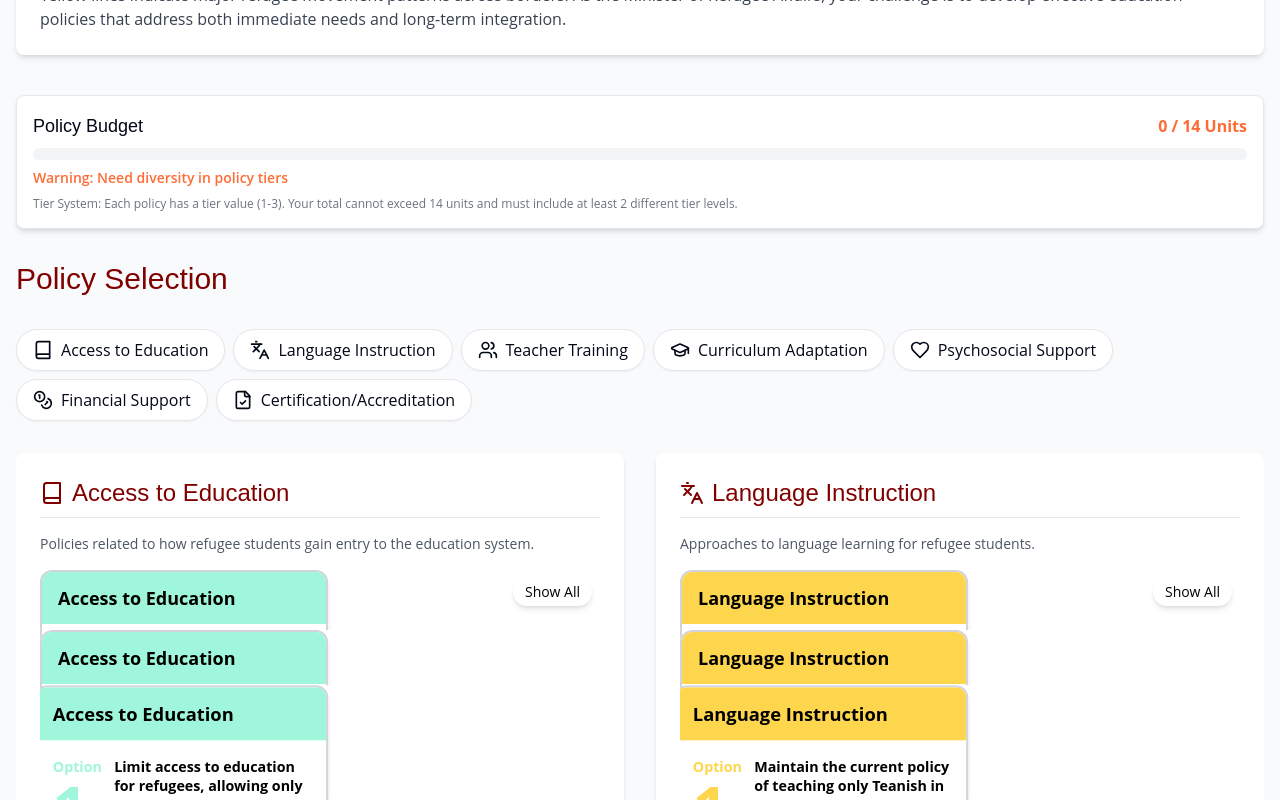
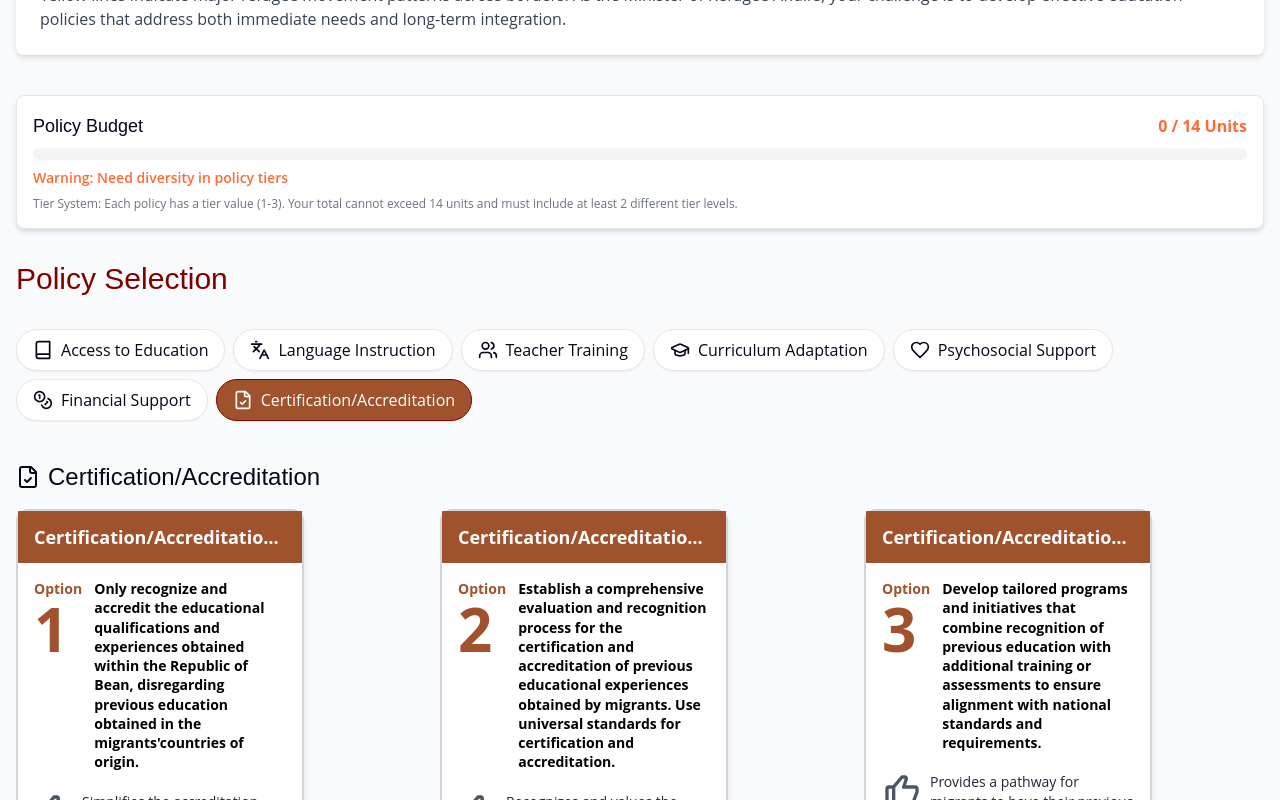
Before and after one commit to SankrityaT/bean-refugee-challenge-next, a Next.js app: page /policy-selection in a window 1280 px wide. Both pictures are taken after a click on the element "Certification/Accreditation". Shown: the part 733-1533 px from the top of the page. Built offline with nearby package versions, Linux system fonts and the light colour scheme.

Commit message:
added the filter fixes in policy-selection

```diff
--- a/src/app/policy-selection/page.tsx
+++ b/src/app/policy-selection/page.tsx
@@ -1,6 +1,7 @@
 'use client';
 
-import React, { useEffect } from 'react';
+import React, { useEffect, useState } from 'react';
+import PolicyCard from '@/components/ui/PolicyCard';
 import { useRouter } from 'next/navigation';
 import { Button } from "@/components/ui/button";
 import { toast } from "@/hooks/use-toast";
@@ -10,6 +11,28 @@ import { POLICY_AREAS } from '@/data/game-data';
 import { calculateRemainingUnits, validateSelections } from '@/lib/budget-engine';
 import { useGameContext } from '@/context/GameContext';
 import StackedPolicyCards from '@/components/ui/StackedPolicyCards';
+
+// Function to get the background color for each category
+const getCategoryBackgroundColor = (category: string) => {
+  switch (category) {
+    case 'access':
+      return '#A0F6DA'; // Cyan Blue
+    case 'language':
+      return '#FED64D'; // Yellow
+    case 'teacher':
+      return '#EF5EFF'; // Pink
+    case 'curriculum':
+      return '#7FFF2A'; // Green
+    case 'psychosocial':
+      return '#5CCBFF'; // Red (example)
+    case 'financial':
+      return '#F46A1F'; // Blue (example)
+    case 'certification':
+      return '#A0522D'; // Orange (example)
+    default:
+      return '#FFFFFF'; // Default White
+  }
+};
 
 export default function PolicySelectionPage() {
   const router = useRouter();
@@ -73,6 +96,9 @@ export default function PolicySelectionPage() {
   // Calculate remaining budget units
   const remainingUnits = calculateRemainingUnits(getSelectedPolicyObjects());
 
+  // Add state for selected policy area
+  const [selectedArea, setSelectedArea] = useState<string | null>(null);
+
   return (
     <div className="min-h-screen bg-gray-50 font-opensans">
       {/* Header */}
@@ -129,13 +155,21 @@ export default function PolicySelectionPage() {
 
         <h2 className="font-bebas text-3xl mt-8 mb-6 text-policy-maroon">Policy Selection</h2>
 
-        {/* Policy categories displayed in a non-scrolling flex container */}
+        {/* Update the policy categories section */}
         <div className="mb-6">
           <div className="flex flex-wrap gap-2 py-2">
             {POLICY_AREAS.map((area) => (
               <div
                 key={`category-${area.id}`}
-                className="px-4 py-2 bg-white rounded-full shadow-sm border border-gray-200 flex items-center gap-2 cursor-pointer hover:bg-gray-50 transition-colors"
+                className={`px-4 py-2 rounded-full shadow-sm border flex items-center gap-2 cursor-pointer transition-all duration-300 ${
+                  selectedArea === area.id
+                    ? 'text-white border-policy-maroon'
+                    : 'border-gray-200 hover:bg-gray-50'
+                }`}
+                style={{
+                  backgroundColor: selectedArea === area.id ? getCategoryBackgroundColor(area.id) : '#FFFFFF'
+                }}
+                onClick={() => setSelectedArea(selectedArea === area.id ? null : area.id)}
               >
                 <area.icon className="h-5 w-5" />
                 <span className="whitespace-nowrap font-medium">{area.title}</span>
@@ -144,13 +178,49 @@ export default function PolicySelectionPage() {
           </div>
         </div>
 
-        {/* Responsive grid with smooth scrolling */}
-        <div className="grid grid-cols-1 md:grid-cols-2 gap-8 overflow-y-auto" style={{ scrollBehavior: 'smooth' }}>
-          {POLICY_AREAS.map((area, index) => (
+        {/* Update the policy cards display section */}
+        <div className="mt-8">
+          {selectedArea ? (
+            <div className="w-full">
+              {POLICY_AREAS.map((area) => (
+                area.id === selectedArea && (
+                  <div key={area.id} className="space-y-4">
+                    <div className="flex justify-between items-center">
+                      <h3 className="font-bebas text-2xl flex items-center gap-2">
+                        <area.icon className="h-6 w-6" />
+                        {area.title}
+                      </h3>
+                    </div>
+
+                    {/* Horizontal policy cards layout */}
+                    <div className="grid grid-cols-3 gap-6">
+                      {area.policies.map((policy) => (
+                        <div key={policy.id} className="relative">
+                          <PolicyCard
+                            id={policy.id}
+                            title={policy.title}
+                            description={policy.description}
+                            impact={policy.impact}
+                            tier={policy.tier}
+                            icon={area.icon}
+                            category={area.id}
+                            isSelected={selectedPolicies.includes(policy.id)}
+                            onClick={() => handlePolicySelect(policy.id, policy.tier)}
+                          />
+                        </div>
+                      ))}
+                    </div>
+                  </div>
+                )
+              ))}
+            </div>
+          ) : (
+            // Original stacked view when no area is selected
+            <div className="grid grid-cols-1 md:grid-cols-2 gap-8">
+              {POLICY_AREAS.map((area) => (
                 <div
                   key={area.id}
-              id={`policy-area-${area.id}`}
-              className="bg-white rounded-lg shadow-md p-6 space-y-4 transition-all hover:shadow-lg scroll-mt-24"
+                  className="bg-white rounded-lg shadow-md p-6 space-y-4"
                 >
                   <h3 className="font-bebas text-2xl flex items-center gap-2 text-policy-maroon border-b pb-2">
                     <area.icon className="h-6 w-6" />
@@ -158,7 +228,6 @@ export default function PolicySelectionPage() {
                   </h3>
                   <p className="text-sm text-gray-600">{area.description}</p>
 
-              {/* Stacked Policy Cards with adjusted container height for new card size */}
                   <div className="h-[55rem] relative">
                     <StackedPolicyCards
                       areaId={area.id}
@@ -170,6 +239,8 @@ export default function PolicySelectionPage() {
                   </div>
                 </div>
               ))}
+            </div>
+          )}
         </div>
 
         <div className="mt-12 flex justify-end">
```
Lines whose indentation alone changed are shown as unchanged.
